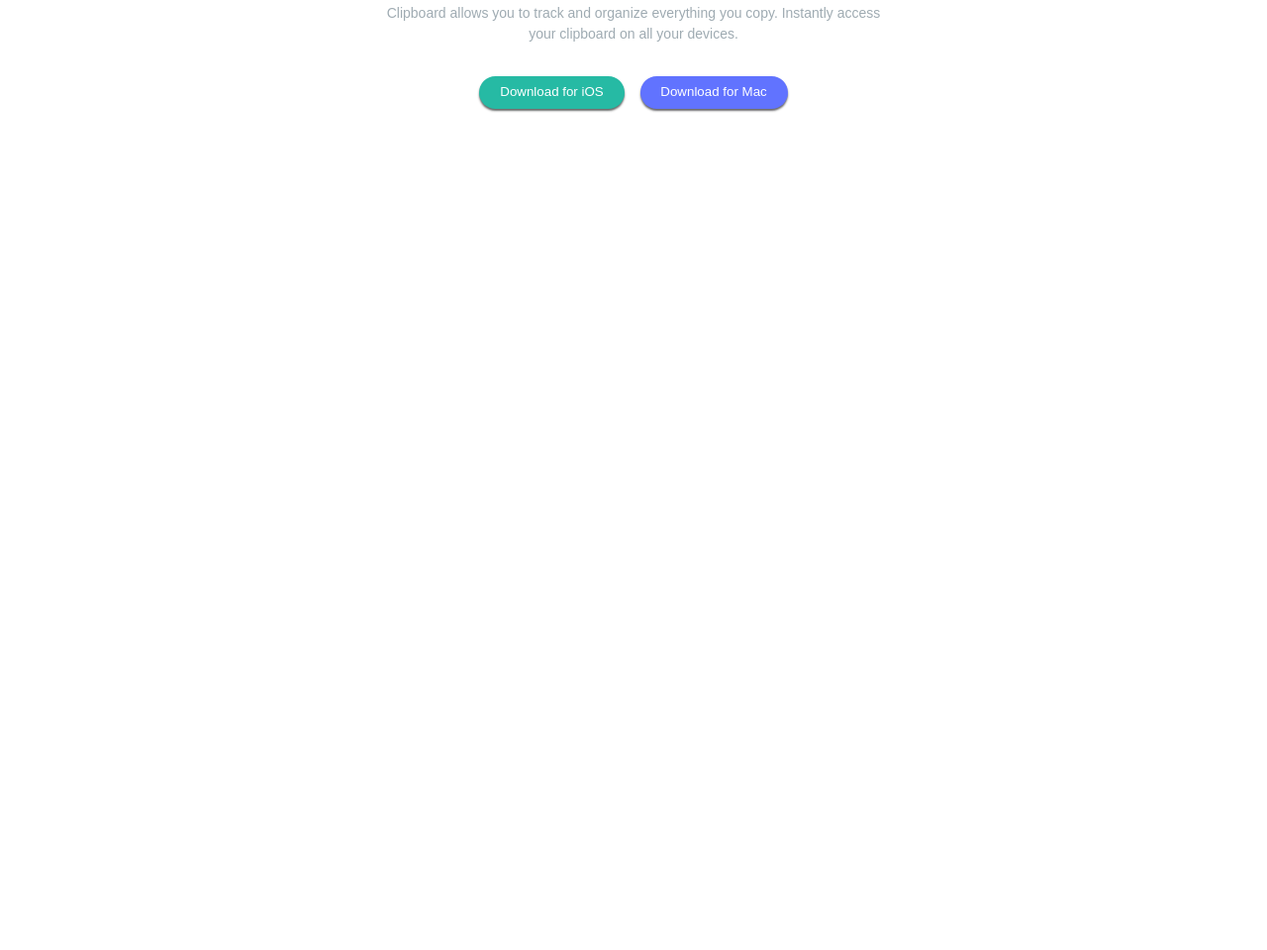
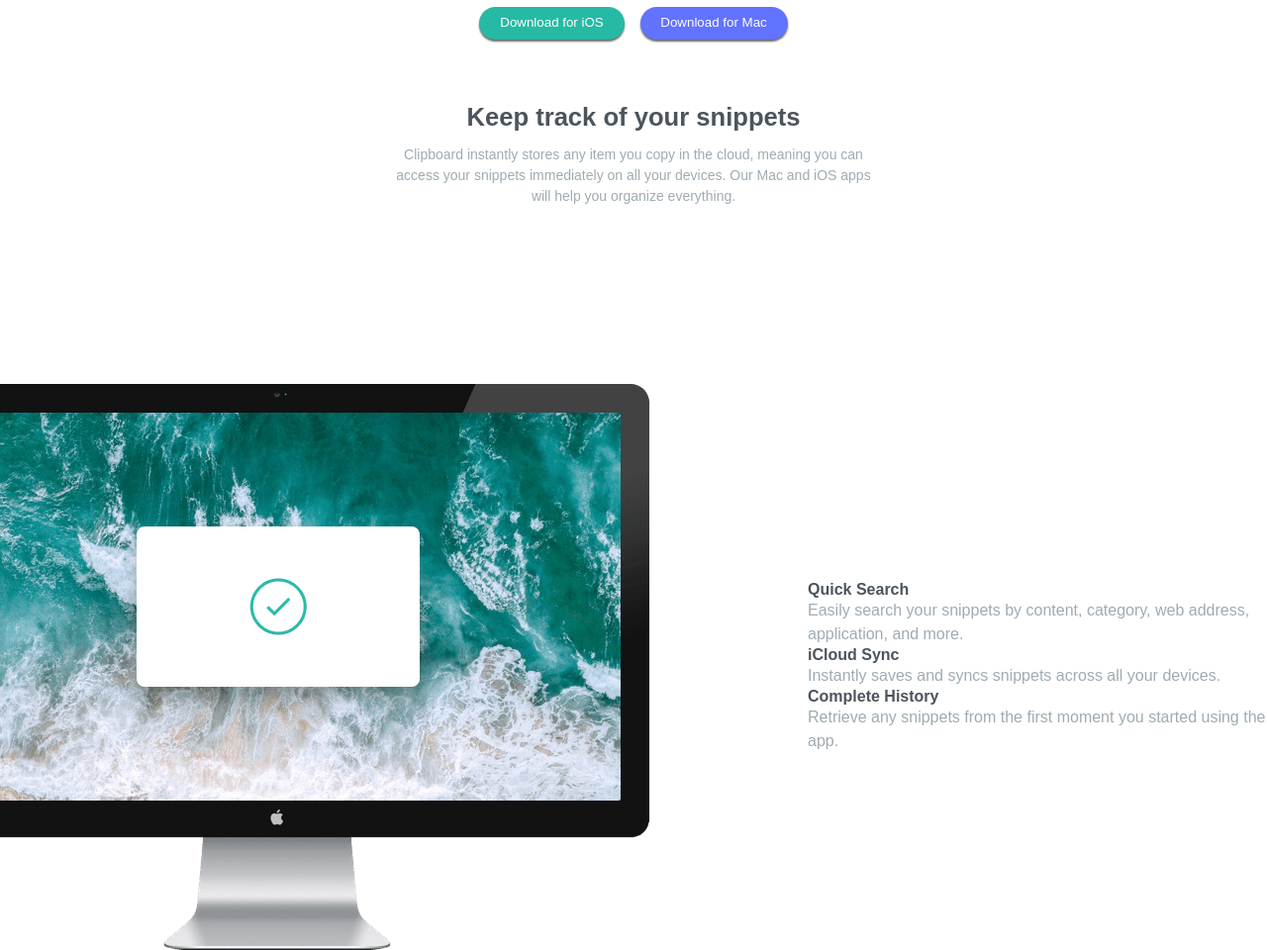
Before and after one commit to mtcodingtech/wdb-10-weekday-challenges, a plain HTML site: page clipboard-landing-page-master/index.html in a window 1280 px wide. Shown: the part 412-1372 px from the top of the page at 99% size. Before the commit the page ends 800 px from the top, so only its background shows below. Drawn offline with Linux system fonts and the light colour scheme; a web font is replaced by a local one.

Commit message:
snippets and desktop sec

```diff
--- a/clipboard-landing-page-master/css/style.scss
+++ b/clipboard-landing-page-master/css/style.scss
@@ -31,14 +31,14 @@ p {
 }
 .hero-section {
   min-height: 100vh;
-  background-image: url("/images/bg-header-mobile.png");
+  background-image: url("../images/bg-header-mobile.png");
   background-repeat: no-repeat;
   background-size: contain;
   display: grid;
   place-items: center;
 
   @media (min-width: $Responsive-width) {
-    background-image: url("/images/bg-header-desktop.png");
+    background-image: url("../images/bg-header-desktop.png");
   }
   .hero-container {
     max-width: 500px;
@@ -51,7 +51,7 @@ p {
       width: 80px;
     }
     h2 {
-      margin: 2rem 0 1rem;
+      margin: 2rem 0 0.8rem;
       font-size: 2rem;
     }
     p {
@@ -83,5 +83,48 @@ p {
         }
       }
     }
+    .snippets {
+      margin-top:  4rem;
+      h3 {
+        font-size: 1.6rem;
+        margin:0.8rem 0 ;
+
+      }
+      p {
+      }
+
+    }
+
   }
 }
+.desktop-section{
+  display: flex;
+
+  align-items: center;
+  gap: 4rem;
+
+
+
+  img{
+
+    flex-basis: 40%;
+// width: 60%;
+height: auto;
+transform: translateX(-6rem);
+
+  }
+  .content-container{
+  flex-basis: 40%;
+    .desktop-content{
+
+h4{
+
+
+}
+p{
+
+}
+
+    }
+  }
+}
--- a/clipboard-landing-page-master/index.html
+++ b/clipboard-landing-page-master/index.html
@@ -39,26 +39,60 @@
           <button>Download for iOS</button>
           <button>Download for Mac</button>
         </div>
+        <div class="snippets">
+          <h3>Keep track of your snippets</h3>
+          <p>
+            Clipboard instantly stores any item you copy in the cloud, meaning
+            you can access your snippets immediately on all your devices. Our
+            Mac and iOS apps will help you organize everything.
+          </p>
+        </div>
+      </div>
+    </section>
+    <section class="desktop-section">
+      <img src="images/image-computer.png" alt="image-1" />
+      <div class="content-container">
+        <div class="desktop-content">
+          <h4>Quick Search</h4>
+          <p>
+            Easily search your snippets by content, category, web address,
+            application, and more.
+          </p>
+
+        </div>
+         <div class="desktop-content">
+          <h4> iCloud Sync</h4>
+          <p>
+           Instantly saves and syncs snippets across all your devices.
+          </p>
+
+        </div>
+         <div class="desktop-content">
+          <h4>  Complete History</h4>
+          <p>
+           Retrieve any snippets from the first moment you started using the app.
+          </p>
+
+        </div>
+
       </div>
     </section>
 
     <!--
 
-  Keep track of your snippets
 
-  Clipboard instantly stores any item you copy in the cloud,
-  meaning you can access your snippets immediately on all your
-  devices. Our Mac and iOS apps will help you organize everything.
 
-  Quick Search
 
-  Easily search your snippets by content, category, web address, application, and more.
 
-  iCloud Sync
 
-  Instantly saves and syncs snippets across all your devices.
 
-  Complete History
+
+
+
+
+
+
+
 
   Retrieve any snippets from the first moment you started using the app.
 
```
Also changed, not shown: clipboard-landing-page-master/css/style.css, 1 other file.
